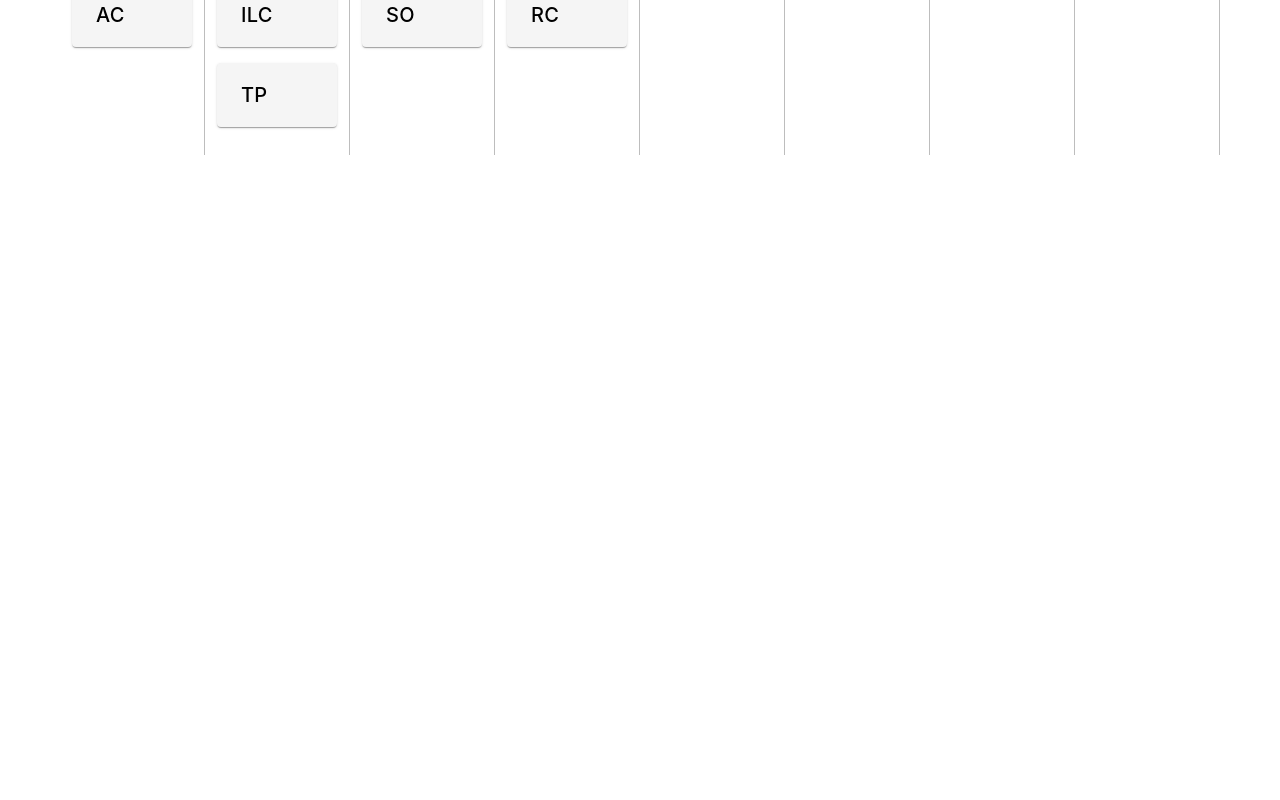
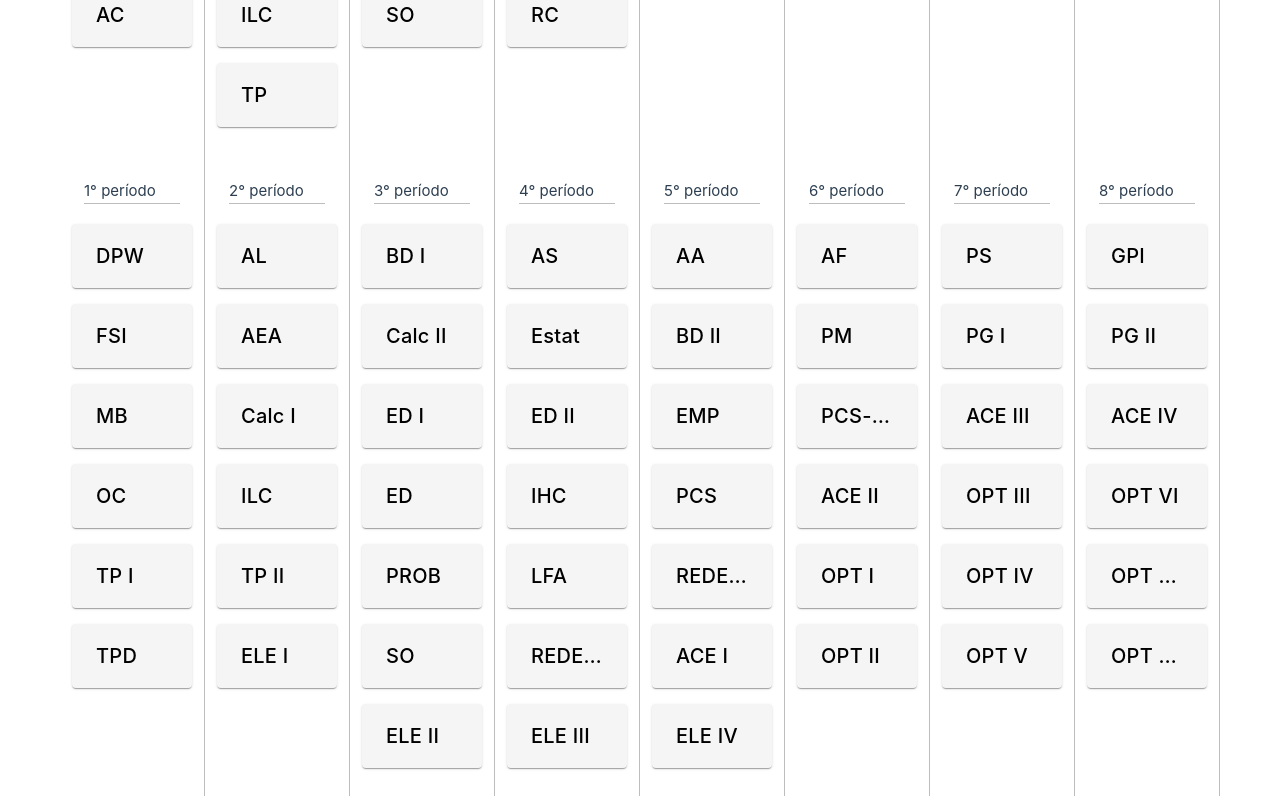
Before and after one commit to phrj94/sistema-apoio-bsi, a Vue app: page /curriculo-novo in a window 1280 px wide. Shown: the part 656-1456 px from the top of the page. Before the commit the page ends 815 px from the top, so only its background shows below. Built offline with nearby package versions, Linux system fonts and the light colour scheme.

Commit message:
Exibindo os dois currículos na mesma página e apagando o arquivo do histórico após o backend passar pra memória

```diff
--- a/src/views/DisciplinasCurriculoNovo.vue
+++ b/src/views/DisciplinasCurriculoNovo.vue
@@ -20,6 +20,21 @@
                     <CaixaDisciplina v-if="disciplina.PeriodoRecomendado === i" @click="disciplinaSelecionada = disciplina"
                         :disciplina="disciplina" class="mb-4" cor="#F5F5F5" />
                 </v-row>
+            </v-col>
+        </v-row>
+        <v-row>
+            <v-col v-for="i in periodos" :key="i" class="pa-6 borda-coluna">
+                <div class="mb-8 borda-linha">{{ `${i}° período` }}</div>
+
+                <v-row v-if="disciplinasCursadasCurriculoAntigo.length" v-for="disciplina in disciplinasCursadasCurriculoAntigo" :key="disciplina.Codigo">
+                    <CaixaDisciplina v-if="disciplina.PeriodoRecomendado === i" @click="disciplinaSelecionada = disciplina"
+                        :disciplina="disciplina" class="mb-4" :cor="corPorStatus(disciplina.Situacao)" />
+                </v-row>
+                <v-row v-else v-for="(disciplina, index) in disciplinasObrigatoriasCurriculoAntigo" :key="disciplina.Codigo + 'index'">
+                    <CaixaDisciplina v-if="disciplina.PeriodoRecomendado === i" @click="disciplinaSelecionada = disciplina"
+                        :disciplina="disciplina" class="mb-4" cor="#F5F5F5" />
+                </v-row>
+
             </v-col>
         </v-row>
         <v-dialog v-model="disciplinaSelecionada">
@@ -293,4 +308,4 @@ export default {
 .borda-linha {
     border-bottom: 1px solid #BDBDBD;
 }
-</style>''''
+</style>
```
Also changed, not shown: 1 other file (tests, documents, lock files or other folders).
